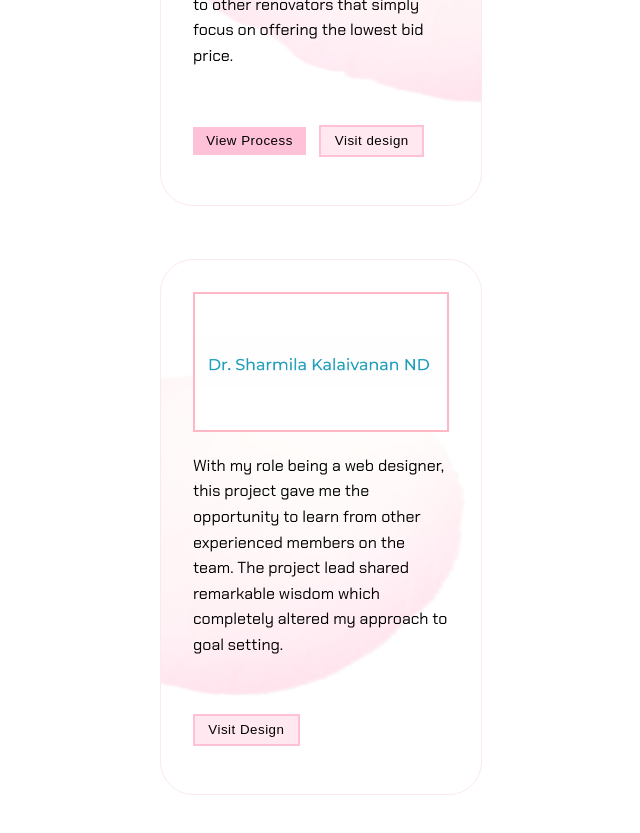
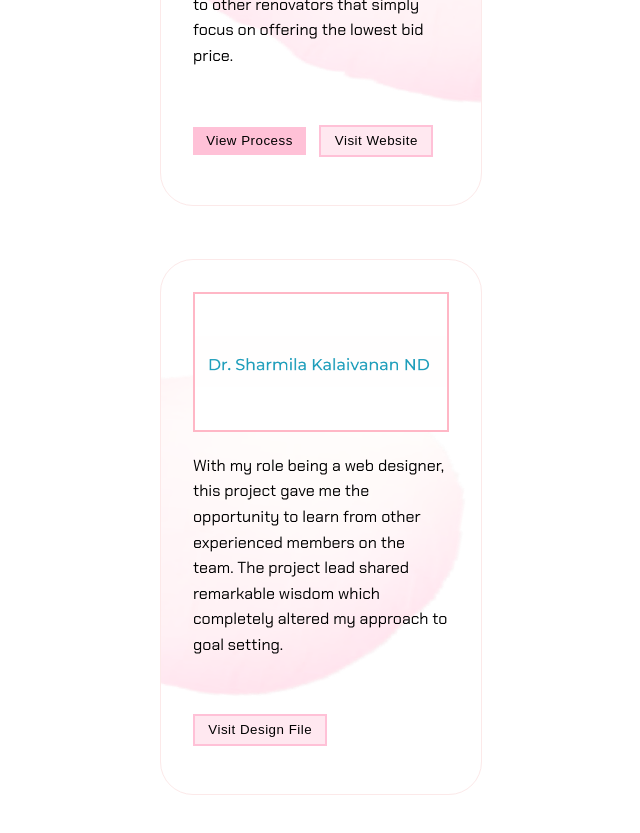
Before and after one commit to GazerSuthy/GazerSuthy, a React (Create React App) app: page / in a window 1280 px wide. Shown: the part 4920-5753 px from the top of the page, without its empty margins (319-959 px from the left). Built offline with nearby package versions, Linux system fonts and the light colour scheme.

Commit message:
alignment in being

```diff
--- a/src/components/clientBuilds.js
+++ b/src/components/clientBuilds.js
@@ -84,7 +84,7 @@ const Websites = ({
                   className="project-link"
                 >
                   <button className="visit-site project-btn">
-                    Visit design
+                    Visit Website
                   </button>
                 </a>
               </div>
@@ -121,7 +121,7 @@ const Websites = ({
                   className="project-link"
                 >
                   <button className="visit-site project-btn">
-                    Visit Design
+                    Visit Design File
                   </button>
                 </a>
               </div>
```
